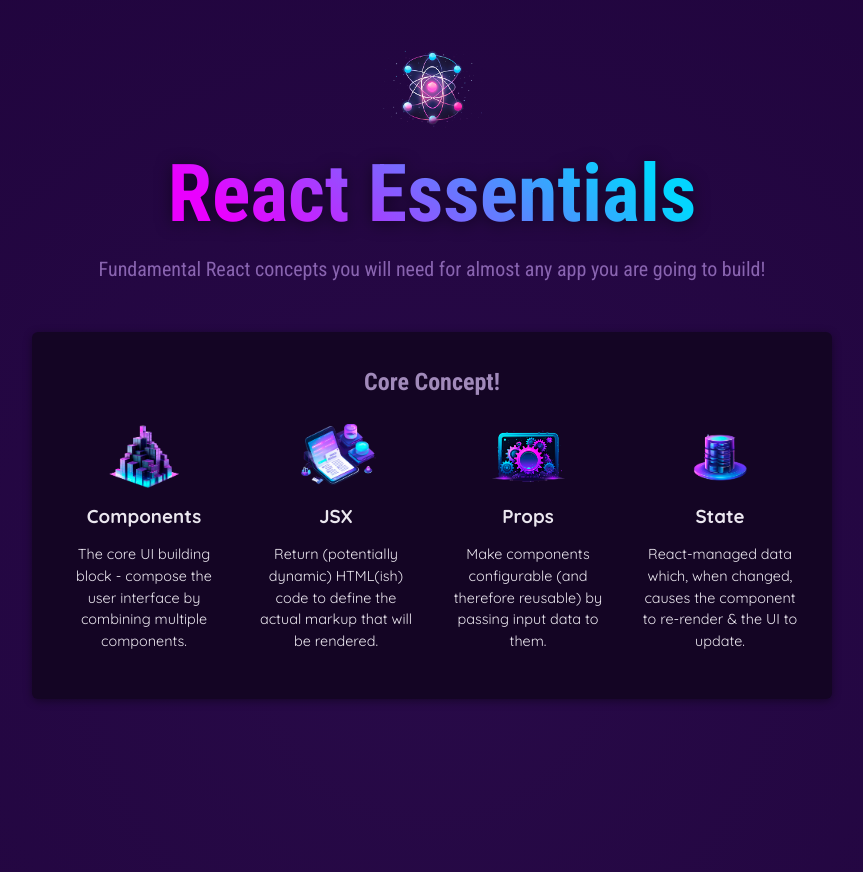
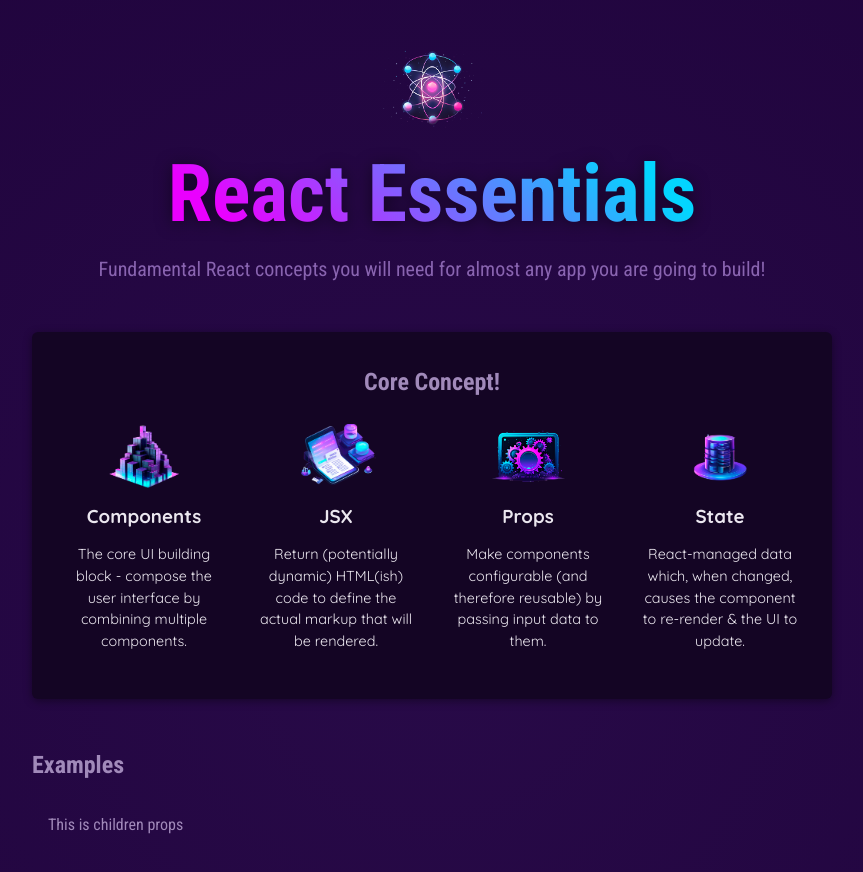
Before and after one commit to churbr/react-basics-v2, a React (Vite) app: page / in a window 1280 px wide. Shown: the top 872 px of the page, without its empty margins (208-1071 px from the left). Built offline with nearby package versions, Linux system fonts and the light colour scheme.

Commit message:
Component Composition: The children prop

```diff
--- a/src/App.jsx
+++ b/src/App.jsx
@@ -1,6 +1,7 @@
 import Header from "./components/Header/Header";
 import CoreConcept from "./components/CoreConcept.jsx";
 import { CORE_CONCEPTS } from "./data";
+import TabButton from "./components/TabButton";
 
 function App() {
   return (
@@ -20,6 +21,12 @@
             <CoreConcept {...CORE_CONCEPTS[3]} />
           </ul>
         </section>
+        <section id="examples">
+          <h2>Examples</h2>
+          <menu>
+            <TabButton>This is children props</TabButton>
+          </menu>
+        </section>
       </main>
     </div>
   );
--- /dev/null
+++ b/src/components/TabButton.jsx
@@ -0,0 +1,5 @@
+export default function TabButton(props) {
+    return <li>
+        <button>{props.children}</button>
+    </li>
+}
```
